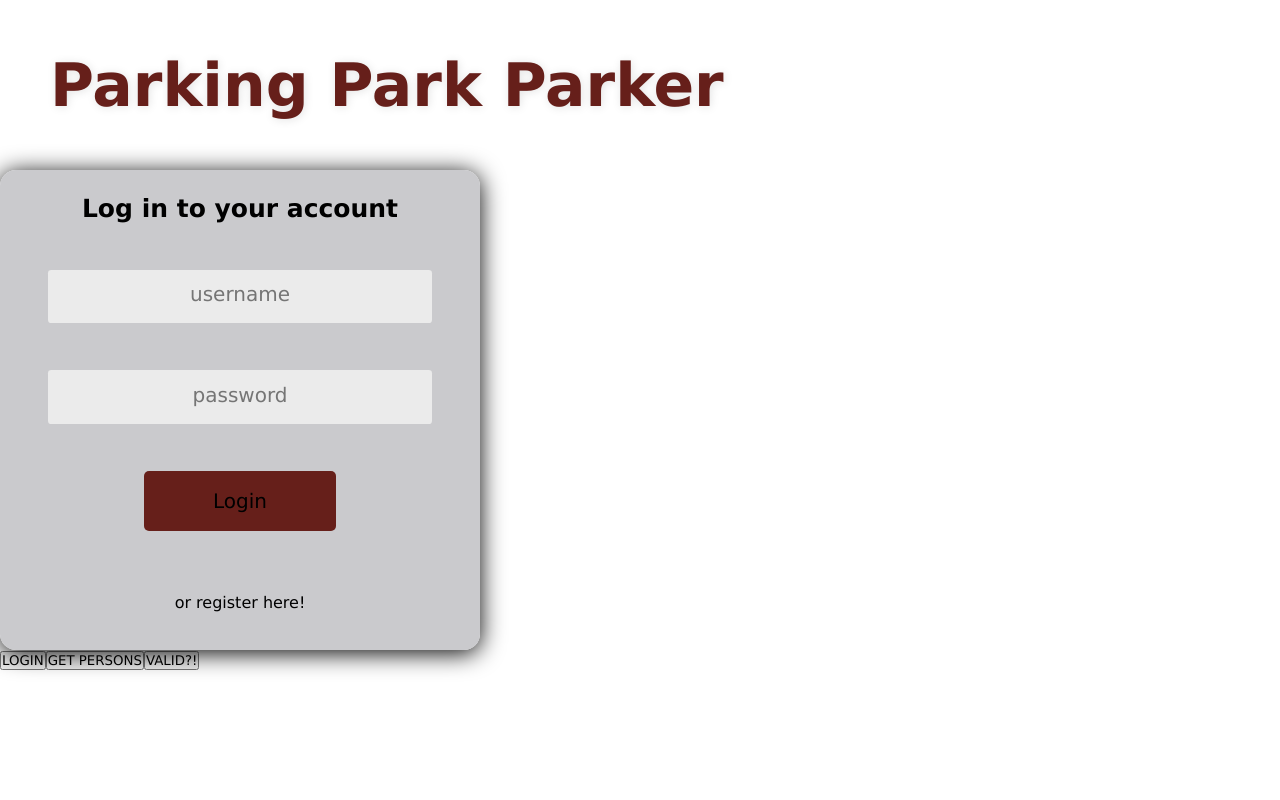
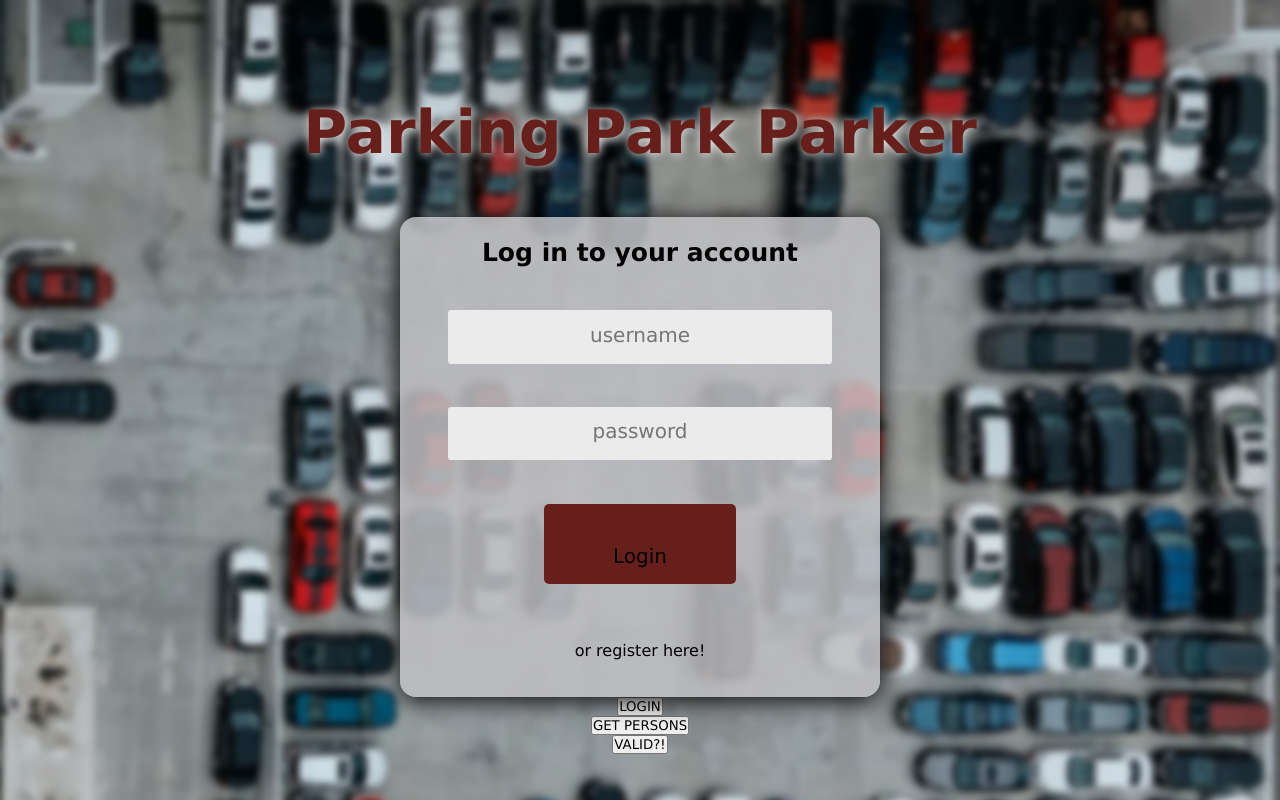
Before and after one commit to amyrman/edu-java-bravoparking, a React (Create React App) app in the folder frontend/: page / in a window 1280 px wide. Built offline with nearby package versions, Linux system fonts and the light colour scheme.

Commit message:
merge Emelies frontend and hook up login logik starter

```diff
--- a/frontend/src/App.js
+++ b/frontend/src/App.js
@@ -80,7 +80,7 @@ function App() {
   };
 
   return (
-    <div className='App'>
+    <div className='page'>
       <Header />
       <LoginForm />
 
--- a/frontend/src/components/loginform.js
+++ b/frontend/src/components/loginform.js
@@ -1,41 +1,114 @@
-import React, { useState } from "react";
-import "../css/loginform.css"
+import React, { useState } from 'react';
+import axios from 'axios';
+import { setAuthToken } from '../setAuthToken';
 
-
+import '../css/loginform.css';
 
 const LoginForm = () => {
+  const initialValues = {
+    username: '',
+    password: '',
+  };
 
-    const [popupStyle, showPopup] = useState("hide")
+  const [popupStyle, showPopup] = useState('hide');
+  const [values, setValues] = useState(initialValues);
 
   const popup = () => {
-        showPopup("login-popup")
-        setTimeout(() => showPopup("hide"), 3000)
+    showPopup('login-popup');
+    setTimeout(() => showPopup('hide'), 3000);
+  };
+
+  const handleInputChange = (e) => {
+    const { name, value } = e.target;
+    setValues({
+      ...values,
+      [name]: value,
+    });
+  };
+
+  const handleSubmit = async (event) => {
+    event.preventDefault();
+    //reqres registered sample user
+    const loginPayload = {
+      username: values.username,
+      password: values.password,
+    };
+
+    try {
+      const res = await axios
+        .post('https://fungover.org/auth', loginPayload)
+        .then((response) => {
+          //get token from response
+          const token = response.data.access_token;
+          //get token duration
+          const token_exp = response.data.expires_in;
+          const expires = Date.now() + token_exp * 1000;
+
+          //set JWT token to local
+          localStorage.setItem('token', token);
+
+          //set token duration to local
+          localStorage.setItem('token_duration', expires);
+
+          //set token to axios common header
+          setAuthToken(token);
+
+          //redirect user to home page
+          // window.location.href = '/';
+
+          return response;
+        })
+        .catch((err) => console.log(err));
+
+      // if token get userid from backend by email
+      if (res.data.access_token === localStorage.getItem('token')) {
+        axios
+          .get(`http://localhost:8080/api/login/${loginPayload.username}`)
+          .then((response) => {
+            // get userId from response
+            const userId = response.data.userId;
+
+            // set userId to local
+            localStorage.setItem('userId', userId);
+          })
+          .catch((err) => {
+            console.log(err);
+          });
+      } else {
+        localStorage.setItem('userId', 'NaN');
       }
-
+    } catch (error) {
+      console.log(error);
+    }
+  };
 
   return (
+    <form className='container' onSubmit={handleSubmit}>
+      <h1 className='login-h1'>Log in to your account</h1>
+      <input
+        type='text'
+        value={values.username}
+        name='username'
+        placeholder='username'
+        onChange={handleInputChange}
+      />
+      <input
+        type='password'
+        value={values.password}
+        name='password'
+        placeholder='password'
+        onChange={handleInputChange}
+      />
+      <input type='submit' className='login-btn' value='Login' />
 
-
-        <div className="container">
-            <h1 className="login-h1">Log in to your account</h1>
-            <input type="text" placeholder="username" />
-            <input type="password" placeholder="password" />
-
-            <div className="login-btn" onClick={popup}>Login</div>
-            <div className="register-btn">or register here!</div>
+      <div className='register-btn'>or register here!</div>
 
       <div className={popupStyle}>
         <h3>Login Failed</h3>
         <p>username or password incorrect</p>
       </div>
-        </div>
-
-
-
-
-
-
-    )
-}
+    </form>
+  );
+};
 
 export default LoginForm;
--- a/frontend/src/css/main.css
+++ b/frontend/src/css/main.css
@@ -2,16 +2,17 @@
   margin: 0;
   padding: 0;
   box-sizing: border-box;
-    font-family:'Lucida Sans', 'Lucida Sans Regular', 'Lucida Grande', 'Lucida Sans Unicode', Geneva, Verdana, sans-serif;
+  font-family: 'Lucida Sans', 'Lucida Sans Regular', 'Lucida Grande',
+    'Lucida Sans Unicode', Geneva, Verdana, sans-serif;
 }
 
-.page{
+.page {
   height: 100vh;
   width: 100%;
   display: flex;
   flex-direction: column;
   justify-content: center;
   align-items: center;
-    background-image: url("../pictures/parking.jpg");
+  background-image: url('/public/images/parking.jpg');
   background-size: 100%;
 }
```
Also changed, not shown: frontend/public/images/parking.jpg (renamed from frontend/src/pictures/parking.jpg). Lines whose indentation alone changed are shown as unchanged.
